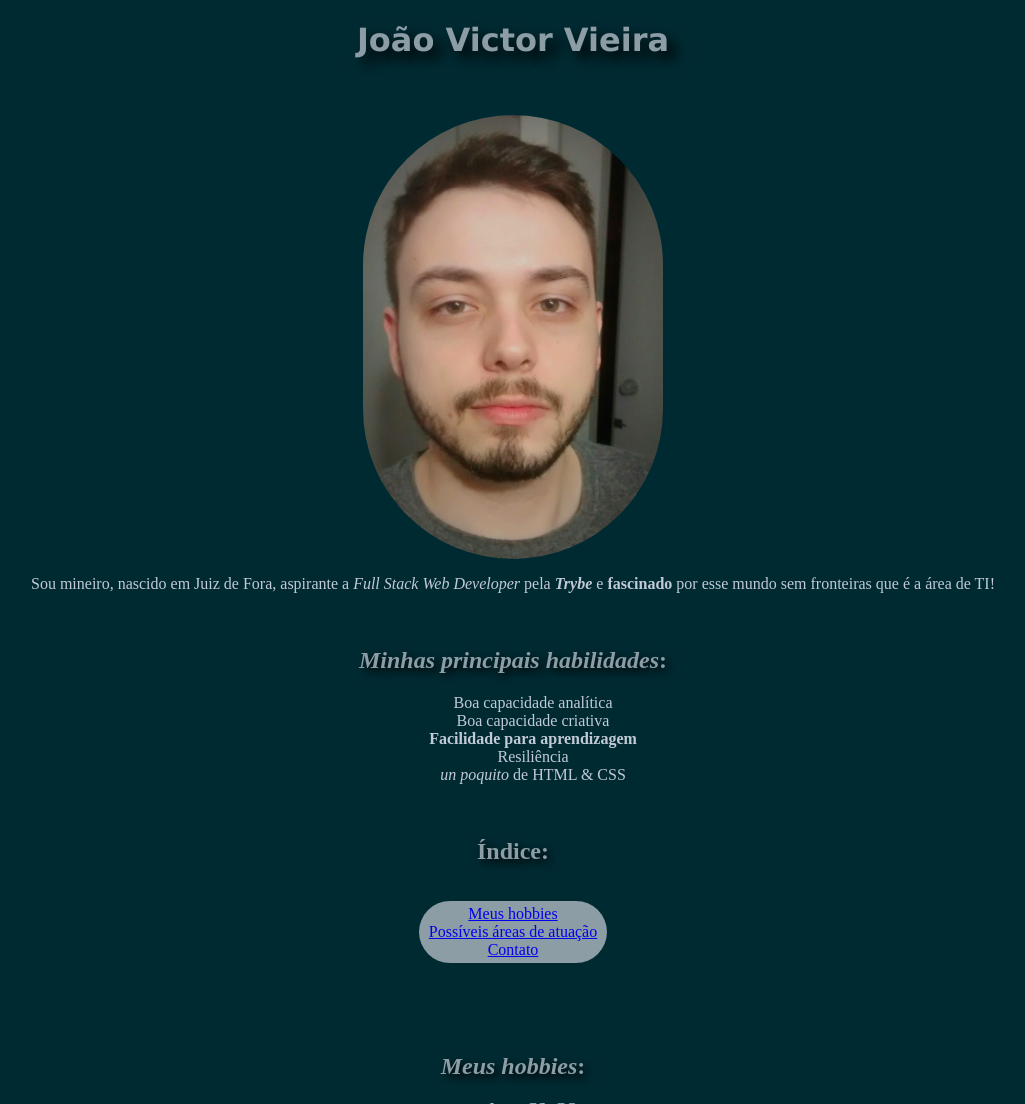
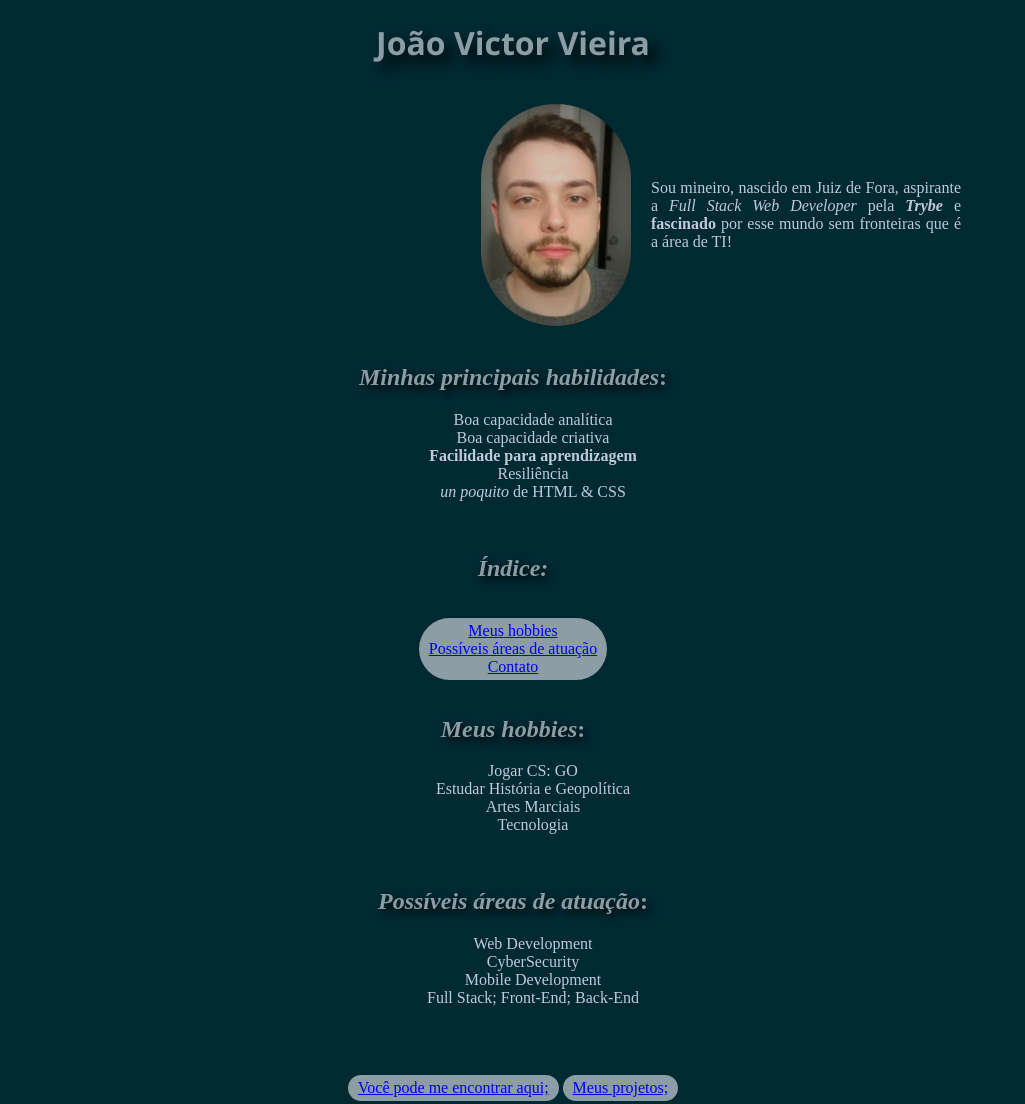
Before and after one commit to jvictorjvictor/jvictorjvictor.github.io, a plain HTML site: page index.html in a window 1280 px wide. Shown: the top 1104 px of the page, without its empty margins (127-1152 px from the left). Drawn offline with Linux system fonts and the light colour scheme.

Commit message:
Alguns novos aprendizados

```diff
--- a/index.html
+++ b/index.html
@@ -1,87 +1,47 @@
 <!DOCTYPE html>
 <html lang="pt-br">
+
 <head>
   <meta charset="UTF-8">
   <title>-Portfolio JV</title>
-    <style>
+  <link rel="stylesheet" href="style.css">
+</head>
 
-      h1 {
-        color: #8c9da6;
-        text-align: center;
-        text-shadow: 8px 8px 14px #000000
-      }
+<body>
+  <div id="fonte-h1">
+    <h1>João Victor Vieira</h1>
+  </div>
+  <br>
 
-      #fonte-h1 {
-        font-family: Verdana, Geneva, Tahoma, sans-serif;
-      }
-
-      body {
-        background-color: #002A32;
-        color: #C1CAD6;
-        text-align: center;
-      }
-
-      img {
-        display: block;
-        margin-left: auto;
-        margin-right: auto;
-        border-radius: 200px;
-        width: 300px
-      }
-
-      li {
-        list-style: none
-      }
-
-      h2 {
-        color: #8c9da6;
-        text-shadow: 4px 4px 8px #000000
-      }
-
-      .indice-clicavel {
-         background-color: #8c9da6;
-         color: white;
-         padding: 4px 10px;
-         text-align: center;
-         text-decoration: none;
-         display: inline-block;
-         border-radius: 70px;
-      }
-
-
-
-    </style>
-  </head>
-  <body>
-    <h1 id="fonte-h1">João Victor Vieira</h1>
-    <br>
-    </div><p id="Foto-perfil"><img src="/IMG_20211224_060231.jpg" alt="É o que temos pra hoje..." width="200px"></p>
-    <div><p>
-        Sou mineiro, nascido em Juiz de Fora, aspirante a <i> Full Stack Web Developer</i> pela <b><i>Trybe</b></i> e <b>fascinado</b> por esse mundo sem fronteiras que é a área de TI!
-    </p></div>
+  <div class="description">
+    <img class="img" src="/IMG_20211224_060231.jpg" alt="É o que temos pra hoje..." width="150px">
+    <div class="paragraph">
+      <p>
+        Sou mineiro, nascido em Juiz de Fora, aspirante a <em> Full Stack Web Developer</em> pela
+        <strong><em>Trybe</strong></em> e <strong>fascinado</strong> por esse mundo sem fronteiras que é a área de TI!
+      </p>
+    </div>
+  </div>
   <br>
   <h2>
-        <b><i>Minhas principais habilidades</b></i>:
+    <strong><em>Minhas principais habilidades</strong></em>:
   </h2>
   <ul>
     <li>Boa capacidade analítica</li>
     <li>Boa capacidade criativa</li>
-        <li><b>Facilidade para aprendizagem</b></li>
+    <li><strong>Facilidade para aprendizagem</strong></li>
     <li>Resiliência</li>
-        <li><i>un poquito</i> de HTML & CSS</li>
+    <li><em>un poquito</em> de HTML & CSS</li>
   </ul>
   <br>
-    <h2><b><i></i>Índice:</h2></b></i>
+  <h2><strong><em>Índice:</h2></em></strong>
   <ol class="indice-clicavel">
     <li><a href="#hobbies">Meus hobbies</a></li>
     <li><a href="#Possíveis">Possíveis áreas de atuação</a></li>
     <li><a href="#contato">Contato</a></li>
   </ol>
   <br>
-    <br>
-    <br>
-    <br>
-    <h2 id="hobbies"><b><i>Meus hobbies</b></i>:</h2>
+  <h2 id="hobbies"><strong><em>Meus hobbies</em></strong>:</h2>
   <ol>
     <li>Jogar CS: GO</li>
     <li>Estudar História e Geopolítica</li>
@@ -89,7 +49,7 @@
     <li>Tecnologia</li>
   </ol>
   <br>
-    <h2 id="Possíveis"><b><i>Possíveis áreas de atuação</b></i>:</h2>
+  <h2 id="Possíveis"><strong><em>Possíveis áreas de atuação</em></strong>:</h2>
   <ul>
     <li>Web Development</li>
     <li>CyberSecurity</li>
@@ -98,12 +58,15 @@
   </ul>
   <br>
   <br>
-    <p id="contato" class="indice-clicavel"><a href="https://www.linkedin.com/in/jo%C3%A3o-victor-vieira-7a8109186/" target="_blank">Você pode me encontrar aqui;</a></p>
-    <p id="github" class="indice-clicavel"><a href="https://github.com/jvictorjvictor" target="_blank">Meus projetos;</a></p>
+  <p id="contato" class="indice-clicavel"><a href="https://www.linkedin.com/in/jo%C3%A3o-victor-vieira-7a8109186/"
+      target="_blank">Você pode me encontrar aqui;</a></p>
+  <p id="github" class="indice-clicavel"><a href="https://github.com/jvictorjvictor" target="_blank">Meus projetos;</a>
+  </p>
   <br>
   <a href="https://www.hltv.org/" target="_blank" class="indice-clicavel">Melhor site sobre Counter Strike: GO</a>
   <br>
   <br>
   <a href="#Foto-perfil" class="indice-clicavel">Clique sem medo</a>
 </body>
+
 </html>
--- /dev/null
+++ b/style.css
@@ -0,0 +1,51 @@
+      h1 {
+        color: #8c9da6;
+        text-align: center;
+        text-shadow: 8px 8px 14px #000000
+      }
+
+      #fonte-h1 {
+        font-family: 'Segoe UI'
+      }
+
+      body {
+        background-color: #002A32;
+        color: #C1CAD6;
+        text-align: center;
+      }
+
+      .img {
+        border-radius: 100px
+      }
+
+      .description {
+        display: flex;
+        align-items: center;
+        text-align: justify;
+        width: 500px;
+        padding-left: 500px;
+        margin-left: 100px;
+      }
+
+      .paragraph {
+        padding: 20px;
+      }
+
+      li {
+        list-style: none
+      }
+
+      h2 {
+        color: #8c9da6;
+        text-shadow: 4px 4px 8px #000000
+      }
+
+      .indice-clicavel {
+        background-color: #8c9da6;
+        color: white;
+        padding: 4px 10px;
+        text-align: center;
+        text-decoration: none;
+        display: inline-block;
+        border-radius: 70px;
+      }
```
Lines whose indentation alone changed are shown as unchanged.
